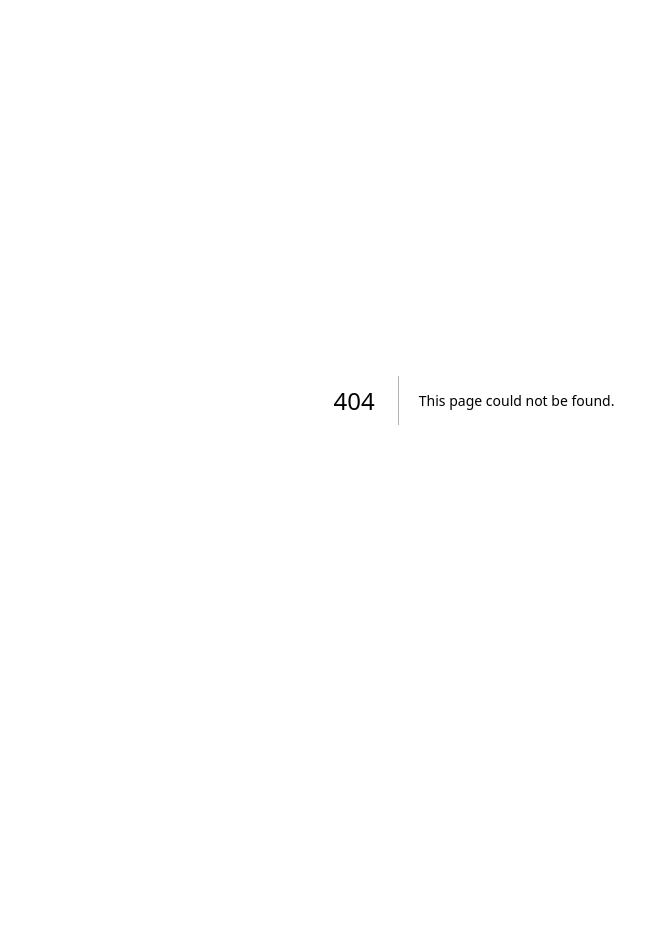
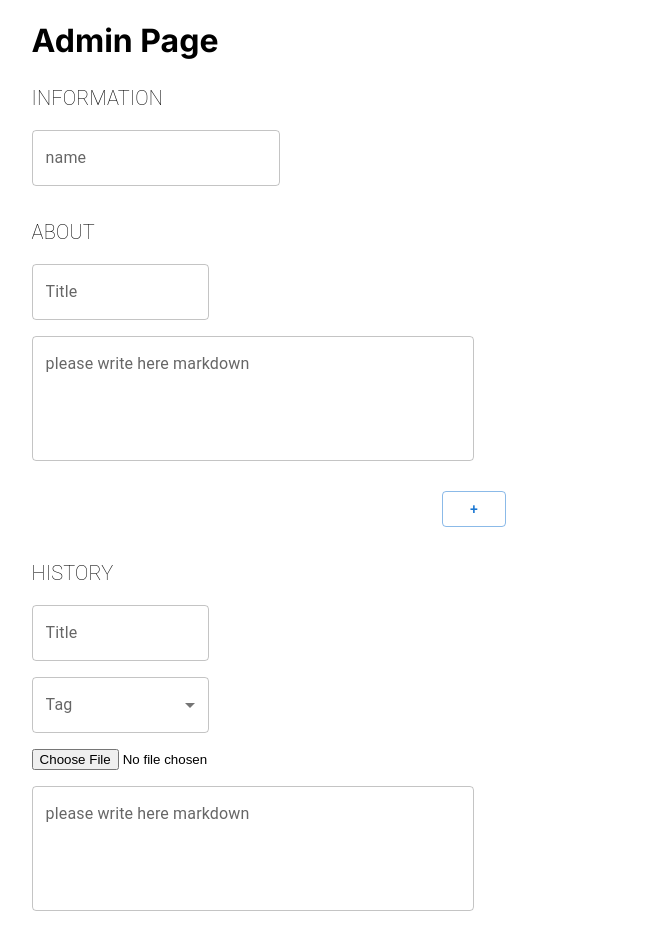
Before and after one commit to tsuji-kota/portfolio-site, a Next.js app in the folder frontend/: page /admin in a window 1280 px wide. Before the commit this address had no page. Shown: the top 929 px of the page, without its empty margins (166-811 px from the left). Before the commit the page ends 800 px from the top, so only its background shows below. Built offline with nearby package versions, Linux system fonts and the light colour scheme.

Commit message:
create adminpage

```diff
--- /dev/null
+++ b/frontend/src/app/admin/admin.css
@@ -0,0 +1,4 @@
+.nobiru {
+    width: 70%;
+    margin: 0 auto;
+  }
--- /dev/null
+++ b/frontend/src/app/admin/page.tsx
@@ -0,0 +1,321 @@
+"use client";
+import React, { useState } from "react";
+import {
+  Box,
+  Button,
+  TextField,
+  Typography,
+  FormControl,
+  MenuItem,
+  Select,
+  InputLabel,
+} from "@mui/material";
+import { SelectChangeEvent } from "@mui/material/Select";
+import { Footer } from "@/components/Components";
+import "./admin.css";
+
+interface AboutFieldData {
+  id: string;
+  profile_id: string;
+  title: string;
+  markdown: string;
+}
+
+interface HistoryFieldData {
+  id: string;
+  profile_id: string;
+  event_name: string;
+  tag: string;
+  img_path: string;
+  make_time: string;
+  contents: string;
+}
+const data = [
+  {
+    id: "1",
+    profile_id: "tsuji kota",
+    title: "BACKGRAUND",
+    markdown:
+      '## Headinggggg\n  This is a Markdown document\n  - List item 1\n  - List item 2\n  ## Subheading\n  ![OpenAI Logo](https://s3-ap-northeast-1.amazonaws.com/storage.withnews.jp/2020/07/16/e/90/e901117a-l.jpg "OpenAIのロゴ")\n  \n  \n  Here\'s some text with **bold** and *italic* formatting.',
+  },
+  {
+    id: "2",
+    profile_id: "tsuji kota",
+    title: "BACKGRA111111D",
+    markdown: `
+  ## Heading
+  This is a Markdown document.
+  - List item 3
+  - List item 4
+
+  ## Subheading
+
+  Here's some text with **bold** and *italic* formatting.`,
+  },
+];
+
+const Admin = () => {
+  const [fields, setFields] = useState<AboutFieldData[]>([
+    { id: "0", title: "", markdown: "", profile_id: "" },
+  ]);
+  const [historyFields, setHistoryFields] = useState<HistoryFieldData[]>([
+    {
+      id: "0",
+      profile_id: "",
+      event_name: "",
+      tag: "",
+      img_path: "",
+      make_time: "",
+      contents: "",
+    },
+  ]);
+  const handleSelectChange = (id: string, event: SelectChangeEvent) => {
+    const newFields = historyFields.map((field) => {
+      if (field.id === id) {
+        return { ...field, tag: event.target.value };
+      } else {
+        return field;
+      }
+    });
+    setHistoryFields(newFields);
+  };
+
+  const handleTextChange = (id: string, event: any) => {
+    const newFields = fields.map((field) => {
+      if (field.id === id) {
+        return { ...field, markdown: event.target.value };
+      } else {
+        return field;
+      }
+    });
+    setFields(newFields);
+  };
+
+  const handleTitleChange = (id: string, event: any) => {
+    const newFields = fields.map((field) => {
+      if (field.id === id) {
+        return { ...field, title: event.target.value };
+      } else {
+        return field;
+      }
+    });
+    setFields(newFields);
+  };
+  const handleEventnameChange = (id: string, event: any) => {
+    const newFields = historyFields.map((field) => {
+      if (field.id === id) {
+        return { ...field, event_name: event.target.value };
+      } else {
+        return field;
+      }
+    });
+    setHistoryFields(newFields);
+  };
+  const handleContentsChange = (id: string, event: any) => {
+    const newFields = historyFields.map((field) => {
+      if (field.id === id) {
+        return { ...field, contents: event.target.value };
+      } else {
+        return field;
+      }
+    });
+    setHistoryFields(newFields);
+  };
+
+  const handleSend = (event: any) => {
+    console.log(fields);
+    console.log(historyFields);
+  };
+
+  const handleAddField = (event: any) => {
+    const newField = {
+      id: fields.length.toString(),
+      title: "",
+      markdown: "",
+      profile_id: "",
+    };
+    setFields([...fields, newField]);
+  };
+
+  const handleAddHistoryFrom = (event: any) => {
+    const newField = {
+      id: historyFields.length.toString(),
+      profile_id: "",
+      event_name: "",
+      tag: "",
+      img_path: "",
+      make_time: "",
+      contents: "",
+    };
+    setHistoryFields([...historyFields, newField]);
+  };
+
+  return (
+    <div>
+      <div className="nobiru">
+        <h1>Admin Page</h1>
+
+        <Box mt="5px">
+          <Typography
+            variant="h6"
+            sx={{ fontFamily: "Roboto", fontWeight: 10, marginBottom: 2 }}
+          >
+            INFORMATION
+          </Typography>
+          <TextField id="outlined-basic" label="name" variant="outlined" />
+        </Box>
+        <Box mt="30px">
+          <Typography
+            variant="h6"
+            sx={{ fontFamily: "Roboto", fontWeight: 10, marginBottom: 2 }}
+          >
+            ABOUT
+          </Typography>
+          {fields.map((field) => {
+            return (
+              <Box
+                key={field.id}
+                mt="10px"
+                sx={{
+                  display: "flex",
+                  flexDirection: "column",
+                  justifyContent: "flex-start",
+                  alignItems: "flex-start",
+                  gap: 2,
+                }}
+              >
+                <TextField
+                  value={field.title}
+                  id="outlined-basic"
+                  label="Title"
+                  variant="outlined"
+                  sx={{ width: "20%" }}
+                  onChange={(event) => handleTitleChange(field.id, event)}
+                />
+
+                <TextField
+                  value={field.markdown}
+                  id="outlined-multiline-static"
+                  label="please write here markdown"
+                  multiline
+                  rows={4}
+                  onChange={(event) => handleTextChange(field.id, event)}
+                  sx={{ width: "50%" }}
+                />
+              </Box>
+            );
+          })}
+        </Box>
+
+        <Box
+          sx={{
+            display: "flex",
+            justifyContent: "center",
+            marginTop: "30px",
+          }}
+        >
+          <Button
+            variant="outlined"
+            sx={{ width: "55px" }}
+            onClick={(event) => handleAddField(event)}
+          >
+            +
+          </Button>
+        </Box>
+
+        <Box mt="30px">
+          <Typography
+            variant="h6"
+            sx={{ fontFamily: "Roboto", fontWeight: 10, marginBottom: 2 }}
+          >
+            HISTORY
+          </Typography>
+          {historyFields.map((field) => {
+            return (
+              <Box
+                key={field.id}
+                mt="10px"
+                sx={{
+                  display: "flex",
+                  flexDirection: "column",
+                  justifyContent: "flex-start",
+                  alignItems: "flex-start",
+                  gap: 2,
+                }}
+              >
+                <TextField
+                  value={field.event_name}
+                  id="outlined-basic"
+                  label="Title"
+                  variant="outlined"
+                  sx={{ width: "20%" }}
+                  onChange={(event) => handleEventnameChange(field.id, event)}
+                />
+
+                <FormControl
+                  sx={{
+                    width: "20%",
+                  }}
+                >
+                  <InputLabel id="demo-simple-select-label">Tag</InputLabel>
+                  <Select
+                    labelId="demo-simple-select-label"
+                    id="demo-simple-select"
+                    value={field.tag}
+                    label="Tag"
+                    onChange={(event) => handleSelectChange(field.id, event)}
+                  >
+                    <MenuItem value={"開発"}>開発</MenuItem>
+                    <MenuItem value={"ストーリー"}>ストーリー</MenuItem>
+                    <MenuItem value={"研究"}>研究</MenuItem>
+                    <MenuItem value={"趣味"}>趣味</MenuItem>
+                  </Select>
+                </FormControl>
+
+                <input type='file'/>
+
+                <TextField
+                  value={field.contents}
+                  id="outlined-multiline-static"
+                  label="please write here markdown"
+                  multiline
+                  rows={4}
+                  onChange={(event) => handleContentsChange(field.id, event)}
+                  sx={{ width: "50%" }}
+                />
+              </Box>
+            );
+          })}
+        </Box>
+
+        <Box
+          sx={{
+            display: "flex",
+            flexDirection: "column",
+            justifyContent: "center",
+            alignItems: "center",
+          }}
+        >
+          <Button
+            variant="outlined"
+            sx={{ width: "55px", marginTop: "20px" }}
+            onClick={(event) => handleAddHistoryFrom(event)}
+          >
+            +
+          </Button>
+
+          <Button
+            variant="outlined"
+            sx={{ width: "55px", marginTop: "20px" }}
+            onClick={(event) => handleSend(event)}
+          >
+            send
+          </Button>
+        </Box>
+      </div>
+      <Footer />
+    </div>
+  );
+};
+
+export default Admin;
```
Also changed, not shown: frontend/src/app/about/page.tsx (+3 -11 lines).
